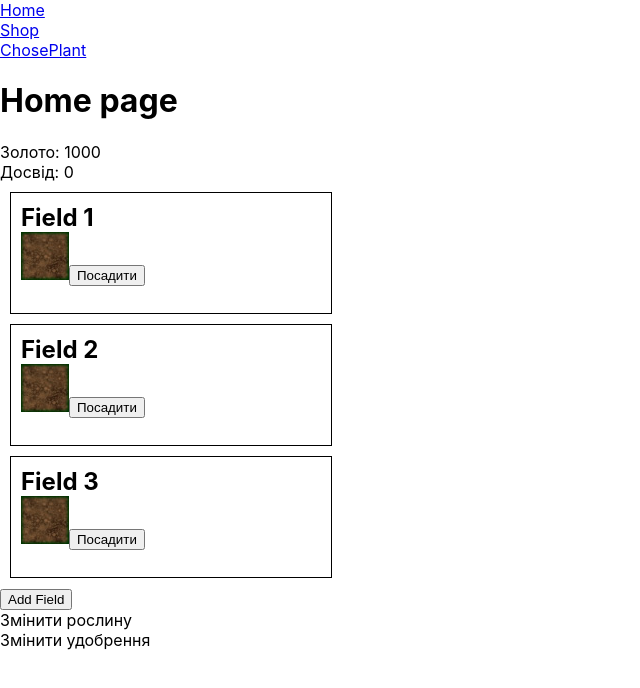
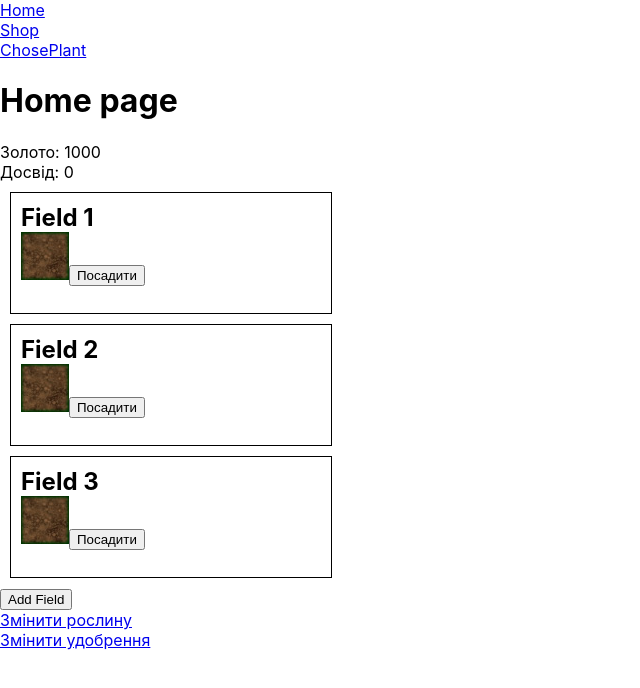
Before and after one commit to duracell27/lol, a React (Create React App) app: page / in a window 1280 px wide. Shown: the top 688 px of the page, without its empty margins (0-640 px from the left). Built offline with nearby package versions, Linux system fonts and the light colour scheme.

Commit message:
add links for def plant

```diff
--- a/src/componets/PlantField.js
+++ b/src/componets/PlantField.js
@@ -1,9 +1,15 @@
 import React, { useContext } from "react";
 import { PlantContext } from "../context/plant/plantContext";
 import cls from "./plantField.module.css";
+import { useHistory } from "react-router-dom";
 
 const Plant = ({ plant }) => {
-  const {setDefaultPlant} = useContext(PlantContext)
+  const { setDefaultPlant } = useContext(PlantContext);
+  const history = useHistory();
+  const plantClickHandler = () => {
+    setDefaultPlant(plant.id);
+    history.push("/home");
+  };
   return (
     <div className={cls.wrapper}>
       <img src={`/img/${plant.img}`} alt={"plantCard"} />
@@ -13,12 +19,12 @@ const Plant = ({ plant }) => {
         <p>{`Час до поливу: ${plant.timeWater} сек.`}</p>
         <p>{`Час до удобрювання: ${plant.timeManuring} сек.`}</p>
       </div>
-      <button onClick={()=>setDefaultPlant(plant.id)}>Вибрати</button>
+      <button onClick={plantClickHandler}>Вибрати</button>
     </div>
   );
 };
 const Manur = ({ manur }) => {
-  const {setDefaultManur} = useContext(PlantContext)
+  const { setDefaultManur } = useContext(PlantContext);
   return (
     <div className={`${cls.wrapper}`}>
       <img src={`/img/${manur.img}`} alt={"plantCard"} />
@@ -26,13 +32,12 @@ const Manur = ({ manur }) => {
         <h3>{manur.name}</h3>
         <p>{`Зменшеня часу до урожаю: ${manur.timeReduce} сек.`}</p>
       </div>
-      <button onClick={()=>setDefaultManur(manur.id)}>Вибрати</button>
+      <button onClick={() => setDefaultManur(manur.id)}>Вибрати</button>
     </div>
   );
 };
 
 export const PlantField = ({ plantFieldInfo, manurFieldInfo }) => {
-
   if (plantFieldInfo) {
     return <Plant plant={plantFieldInfo} />;
   } else if (manurFieldInfo) {
--- a/src/pages/Home.js
+++ b/src/pages/Home.js
@@ -2,6 +2,7 @@ import React, { useContext } from "react";
 import { FieldContext } from "../context/field/fieldContext";
 import { Field } from "../componets/Field";
 import { GlobalContext } from "../context/global/globalContext";
+import {Link} from 'react-router-dom'
 function Home() {
   const { fields, addField } = useContext(FieldContext);
   const { gold, exp, defPlant, defManuring } = useContext(GlobalContext);
@@ -15,8 +16,11 @@ function Home() {
       ))}
       <button onClick={addField}>Add Field</button>
       <div>
-        <p>Змінити рослину {defPlant ? defPlant.name: null}</p>
-        <p>Змінити удобрення {defManuring ? defManuring.name : null}</p>
+
+        <p>
+        <Link to="/chosePlant">Змінити рослину {defPlant ? defPlant.name: null}</Link></p>
+
+        <p><Link to="/chosePlant">Змінити удобрення  {defManuring ? defManuring.name : null}</Link></p>
       </div>
     </div>
   );
```
